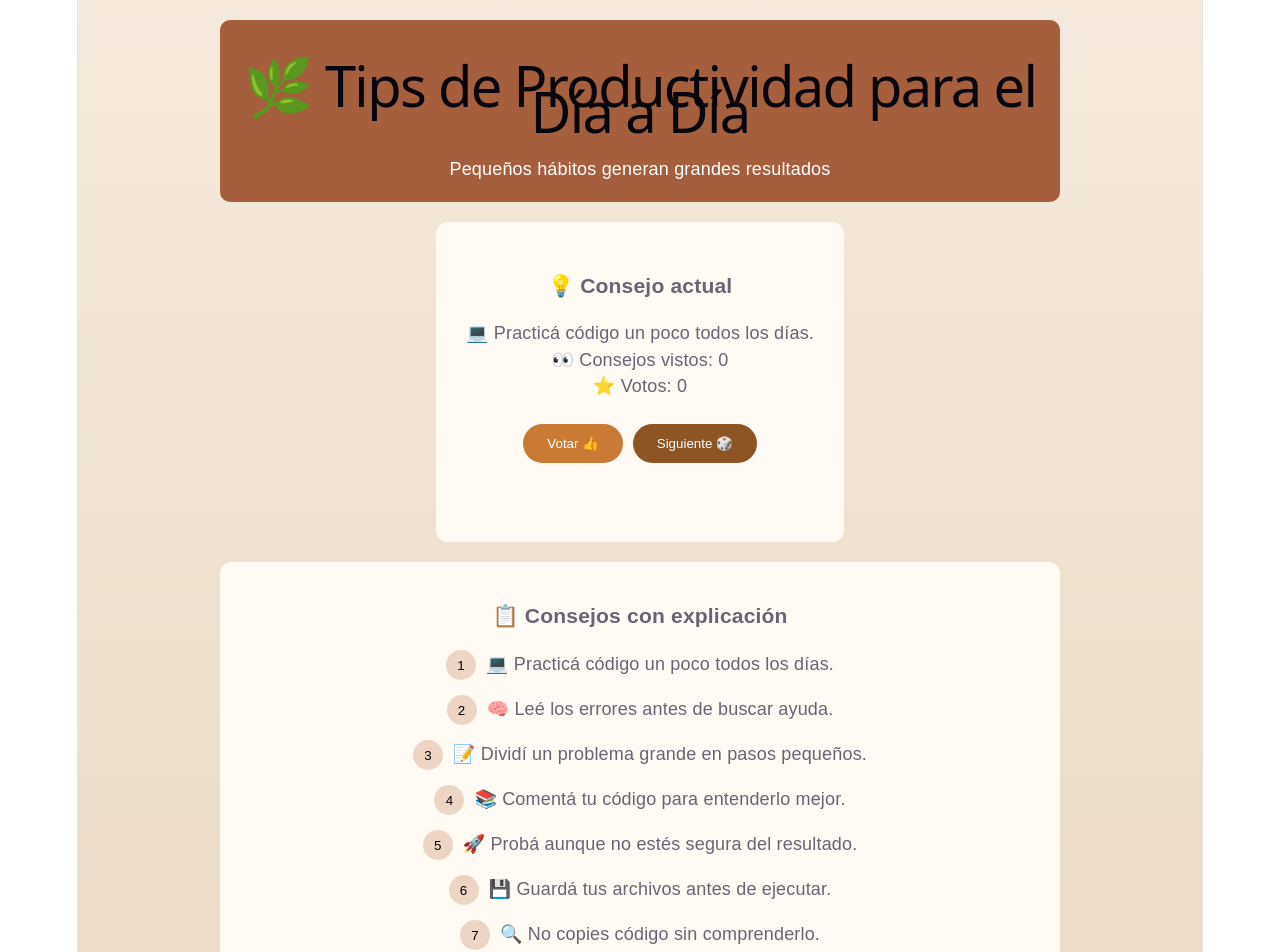
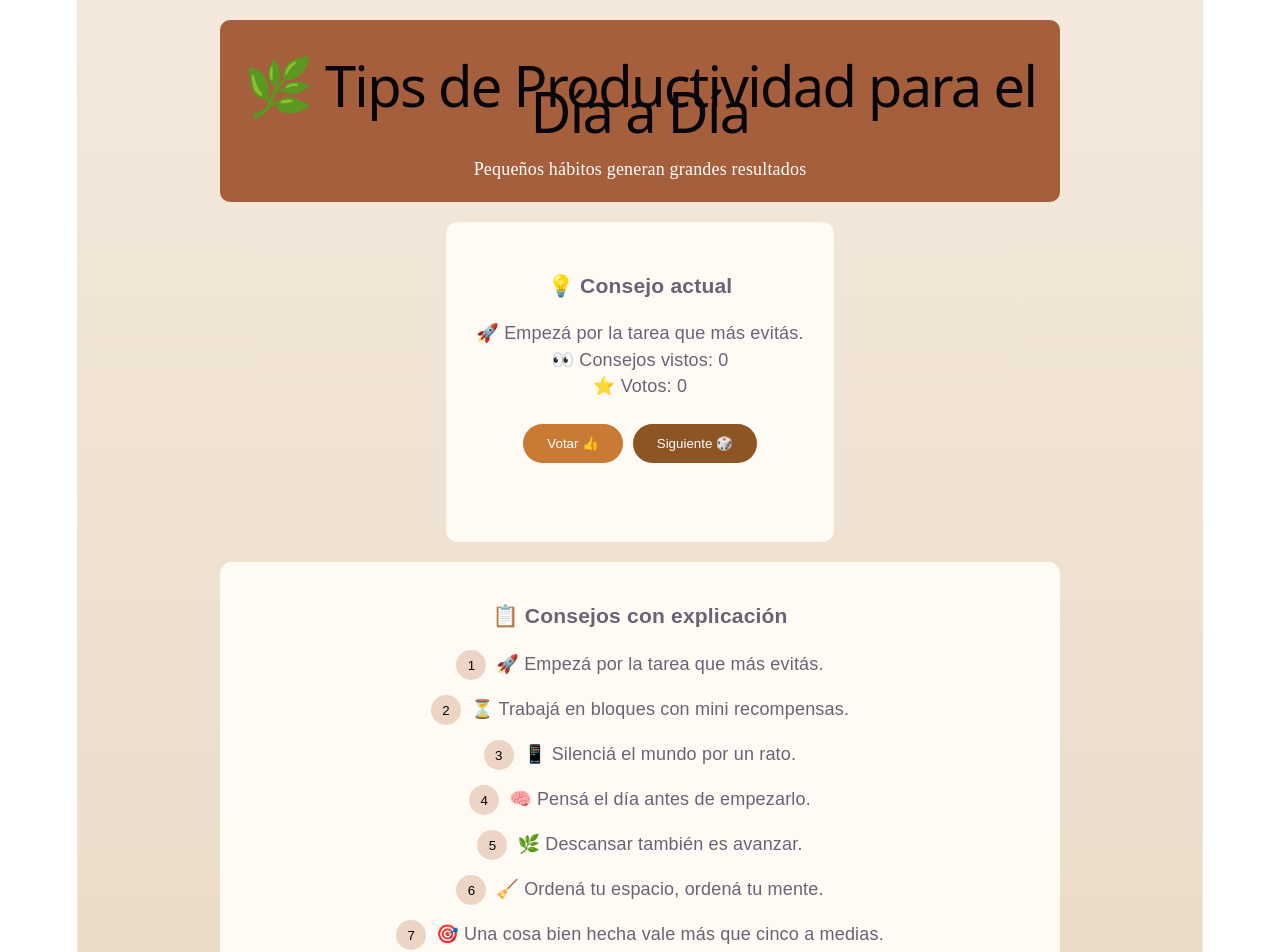
Before and after one commit to fegu12utn/TPN-2-Tip-Productividad, a React (Vite) app: page / in a window 1280 px wide. Shown: the top 952 px of the page. Built offline with nearby package versions, Linux system fonts and the light colour scheme.

Commit message:
Cambio de estilo

```diff
--- a/src/App.css
+++ b/src/App.css
@@ -1,4 +1,5 @@
 .app {
+  font-family: "Comic Sans MS", sans-serif;
   background: linear-gradient(#f4e9dc, #e8d8c3);
   min-height: 100vh;
   padding: 20px;
@@ -9,6 +10,8 @@
 }
 
 .header {
+
+  font-family: "Ink Free", cursive;
   background-color: #a65f3c;
   color: white;
   padding: 20px;
--- a/src/App.jsx
+++ b/src/App.jsx
@@ -5,36 +5,36 @@ import TipCard from './components/TipCard'
 function App() {
  const tips = [
   {
-      titulo: '💻 Practicá código un poco todos los días.',
-      detalle: 'La práctica constante ayuda a fijar conceptos y ganar confianza al programar.'
+    titulo: '🚀 Empezá por la tarea que más evitás.',
+    detalle: 'Lo difícil primero: cuando lo sacás del camino, el resto fluye mucho más liviano.'
   },
   {
-      titulo: '🧠 Leé los errores antes de buscar ayuda.',
-      detalle: 'Los mensajes de error suelen indicar exactamente dónde está el problema.'
+    titulo: '⏳ Trabajá en bloques con mini recompensas.',
+    detalle: '25 minutos de foco + 5 de descanso: tu cerebro rinde más cuando sabe que hay pausas.'
   },
   {
-      titulo: '📝 Dividí un problema grande en pasos pequeños.',
-      detalle: 'Resolver partes pequeñas hace más fácil entender y programar la solución completa.'
+    titulo: '📱 Silenciá el mundo por un rato.',
+    detalle: 'No es ignorar todo, es regalarte un espacio sin interrupciones para avanzar de verdad.'
   },
   {
-      titulo: '📚 Comentá tu código para entenderlo mejor.',
-      detalle: 'Los comentarios te ayudan a recordar qué hace cada parte del programa.'
+    titulo: '🧠 Pensá el día antes de empezarlo.',
+    detalle: 'Si ya sabés qué hacer cuando arrancás, evitás perder energía decidiendo sobre la marcha.'
   },
   {
-      titulo: '🚀 Probá aunque no estés segura del resultado.',
-      detalle: 'Experimentar y equivocarse forma parte del aprendizaje en programación.'
+    titulo: '🌿 Descansar también es avanzar.',
+    detalle: 'Las pausas no te frenan: te recargan para seguir con más claridad.'
   },
   {
-      titulo: '💾 Guardá tus archivos antes de ejecutar.',
-      detalle: 'Guardar evita perder cambios y permite probar siempre la última versión del código.'
+    titulo: '🧹 Ordená tu espacio, ordená tu mente.',
+    detalle: 'Un entorno simple ayuda a pensar con menos ruido mental.'
   },
   {
-      titulo: '🔍 No copies código sin comprenderlo.',
-      detalle: 'Entender cada línea te ayuda a aprender y resolver problemas sola.'
+    titulo: '🎯 Una cosa bien hecha vale más que cinco a medias.',
+    detalle: 'Enfocarte en una sola tarea mejora la calidad y te ahorra estrés.'
   },
   {
-      titulo: '☕ La paciencia también es parte de programar.',
-      detalle: 'Tomarse tiempo para pensar y descansar ayuda a encontrar soluciones.'
+    titulo: '🌙 Dormir bien es tu superpoder oculto.',
+    detalle: 'Con buen descanso, tu atención, memoria y creatividad funcionan al máximo.'
   }
 ]
 
```
Lines whose indentation alone changed are shown as unchanged.
